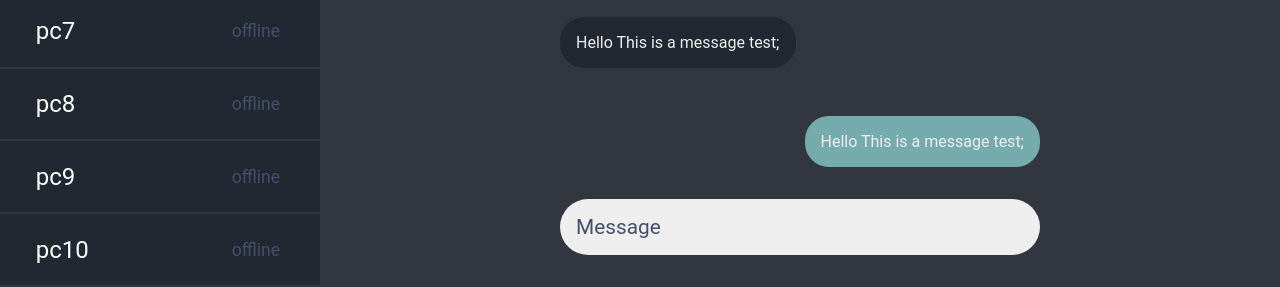
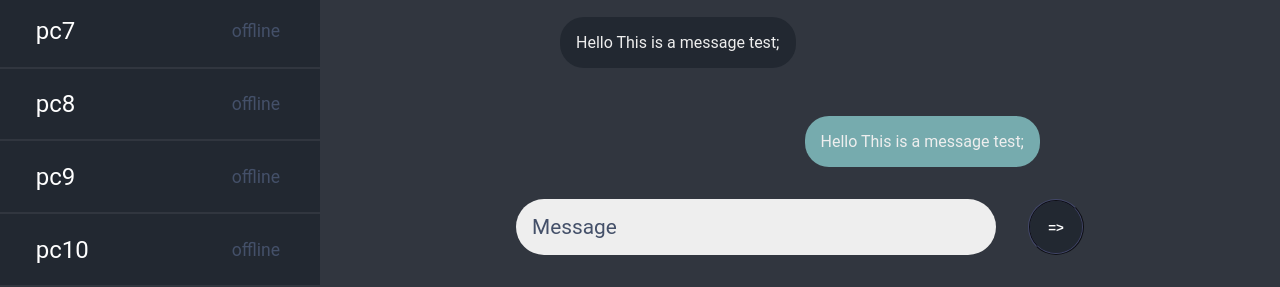
Before and after one commit to sharifloo-net/chatmat, a PHP site: page / in a window 1280 px wide. Shown: the part 513-800 px from the top of the page. Run offline with PHP 8.4, Linux system fonts and the light colour scheme.

Commit message:
add basic #send button

```diff
--- a/index.php
+++ b/index.php
@@ -121,6 +121,7 @@
         <div class="d-flex" id="bottom-section">
             <div name="textBox" id="text-box" contenteditable="" placeholder="Message"
                  oninput="if(this.innerHTML.trim()==='<br>')this.innerHTML=''"></div>
+            <input type="button" id="send" value="=>">
         </div>
     </div>
 </div>
--- a/themes/default/css/style.css
+++ b/themes/default/css/style.css
@@ -15,6 +15,12 @@ body, html {
 
 .d-flex {
     display: flex;
+}
+
+.active {
+    background-color: #424769;
+    font-family: Comfortaa;
+    font-weight: 600;
 }
 
 #container {
@@ -156,6 +162,7 @@ body, html {
     height: auto;
     align-items: end;
     background-color: #31363F;
+    gap: 2rem;
 }
 
 #text-box {
@@ -180,8 +187,12 @@ body, html {
     outline: none;
 }
 
-.active {
-    background-color: #424769;
-    font-family: Comfortaa;
-    font-weight: 600;
+#send {
+    width: 3.5rem;
+    height: 3.5rem;
+    border-radius: 2rem;
+    background-color: #222831;
+    color: white;
+    font-weight: bold;
+    border: 2px #424769 ridge;
 }
```
